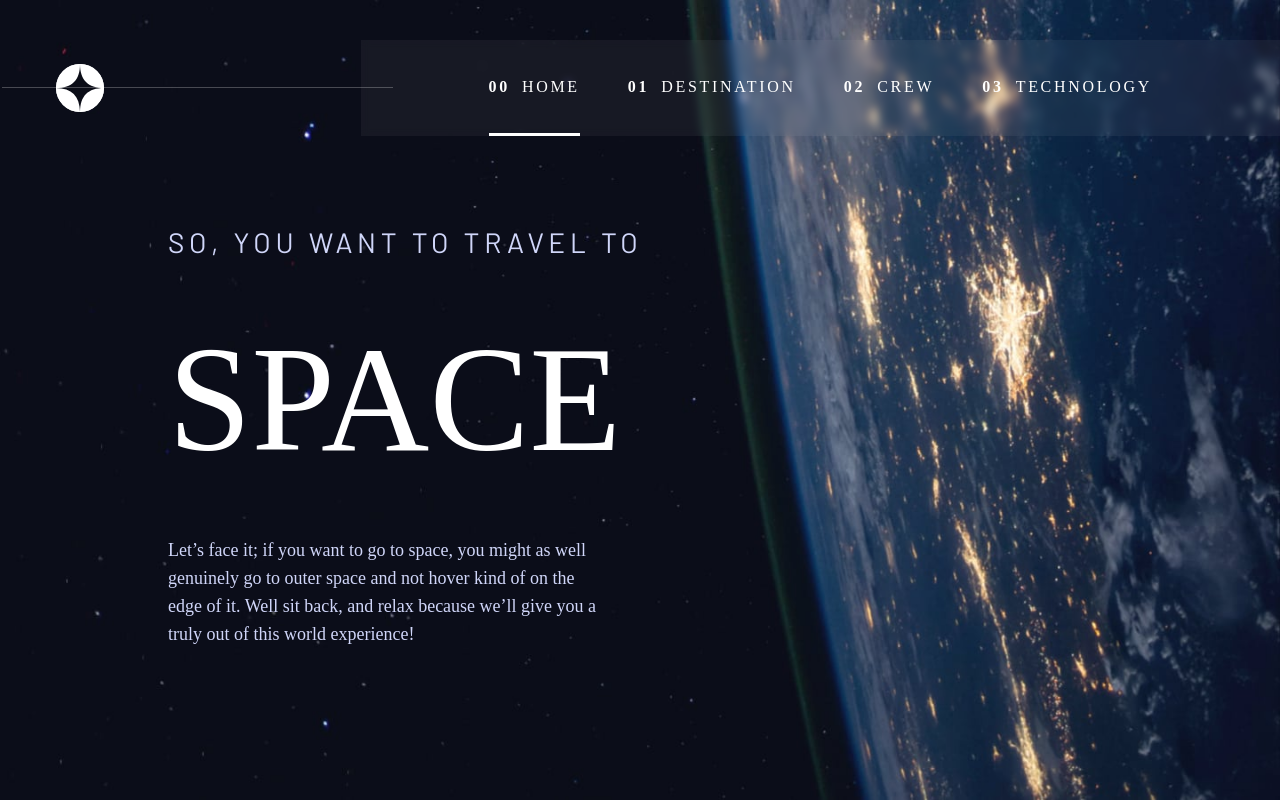
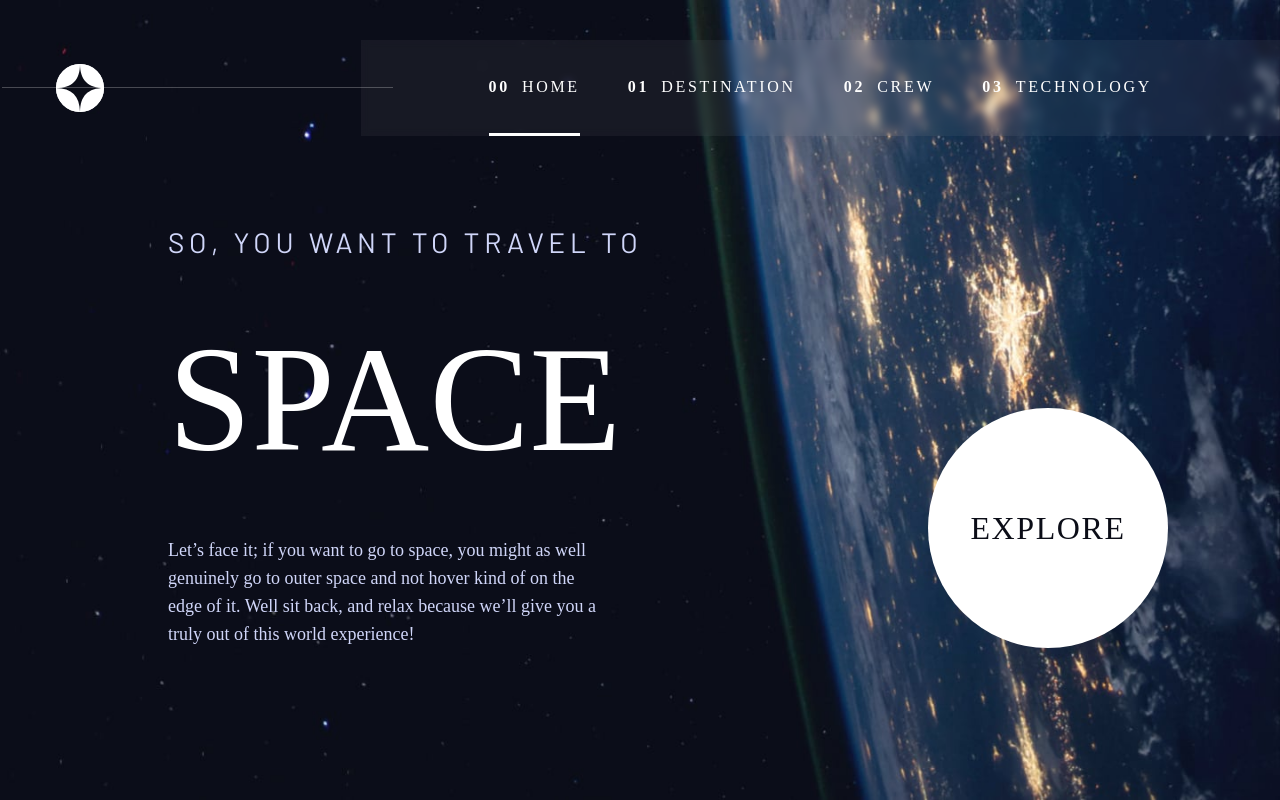
Before and after one commit to PCPbiscuit/Space-travel-ts, a Next.js app: page / in a window 1280 px wide. Built offline with nearby package versions, Linux system fonts and the light colour scheme; a web font is replaced by a local one.

Commit message:
add explore button to main page

```diff
--- a/src/pages/index.tsx
+++ b/src/pages/index.tsx
@@ -2,7 +2,7 @@ import type { NextPage } from 'next';
 
 const Home: NextPage = () => {
   return (
-    <div className="flex pl-28 pb-28 self-end">
+    <div className="flex px-28 pb-28 self-end justify-between w-full">
       <div className="flex flex-col space-y-6">
         <h2 className="text-blue text-semi tracking-widest">
           SO, YOU WANT TO TRAVEL TO
@@ -15,6 +15,9 @@ const Home: NextPage = () => {
          truly out of this world experience!`}
         </p>
       </div>
+      <div className="w-60 h-60 rounded-full bg-white flex items-center tracking-wider justify-center text-center text-medium self-end cursor-pointer text-blue-dark">
+        EXPLORE
+      </div>
     </div>
   );
 };
```
